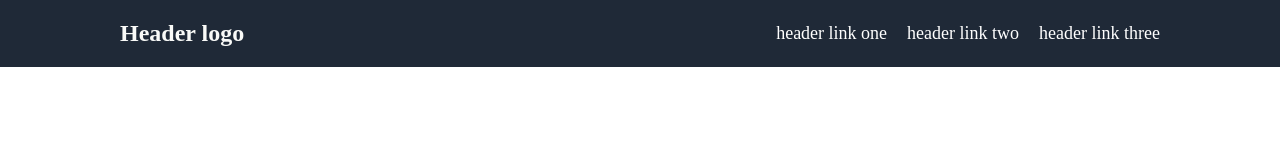
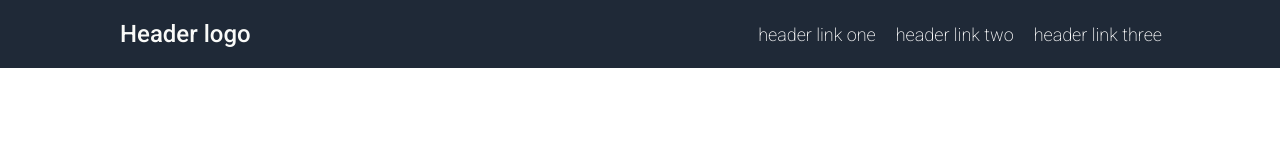
Before and after one commit to andersgul/foundations-landing-page, a plain HTML site: page index.html in a window 1280 px wide. Drawn offline with Linux system fonts and the light colour scheme.

Commit message:
Embed Roboto font with @import

```diff
--- a/style.css
+++ b/style.css
@@ -1,7 +1,11 @@
+
+@import url('https://fonts.googleapis.com/css2?family=Roboto:ital,wght@0,100..900;1,100..900&display=swap');
+
 * {
     margin: 0;
     padding: 0;
     box-sizing: border-box;
+    font-family: "Roboto", serif;
 }
 
 ul {
@@ -31,7 +35,7 @@ ul {
 
 .logo {
     font-size: 24px;
-    font-weight: 900;
+    font-weight: 500;
     color: #F9FAF8;
     display: flex;
     margin-left: 20px;
@@ -39,7 +43,9 @@ ul {
 
 
 .right-menu {
-    margin-right: 20px;
+    margin-right: 18px;
+    font-weight: 200;
+    color: #F9FAF8;
     display: flex;
     gap: 20px;
 }
```
